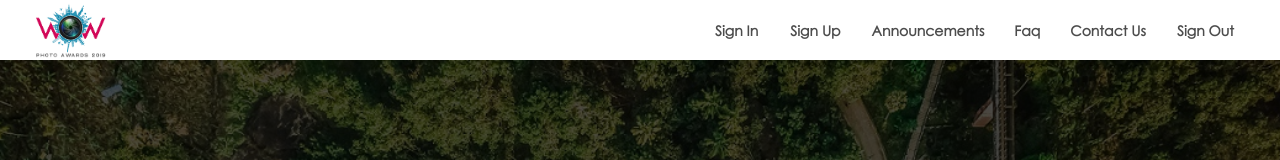
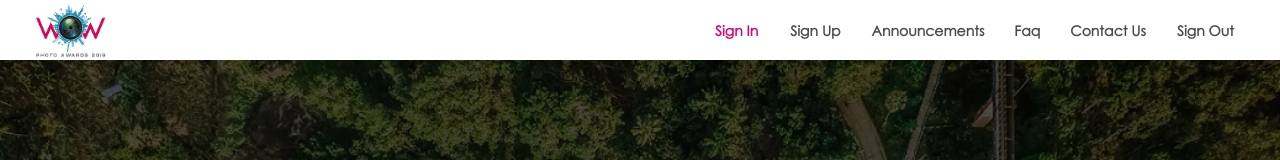
Before and after one commit to Jeganeswaran/wow-photography, a React (Create React App) app: page / in a window 1280 px wide. In both pictures the pointer is over the button "Sign In". Shown: the top 160 px of the page. Built offline with nearby package versions, Linux system fonts and the light colour scheme; no server answers; what react-social-login would draw is missing.

Commit message:
fav icon

```diff
--- a/src/assets/css/custom.css
+++ b/src/assets/css/custom.css
@@ -66,6 +66,10 @@ a:hover {
 .header-list li a, .header-list li button{
     font-weight: 700;
     color: rgba(0, 0, 0, 0.7);
+}
+
+.header-list li a:hover, .header-list li button:hover{
+    color: #df006f;
 }
 
 /* text styles ends here */
```
Also changed, not shown: 1 other file (tests, documents, lock files or other folders).
